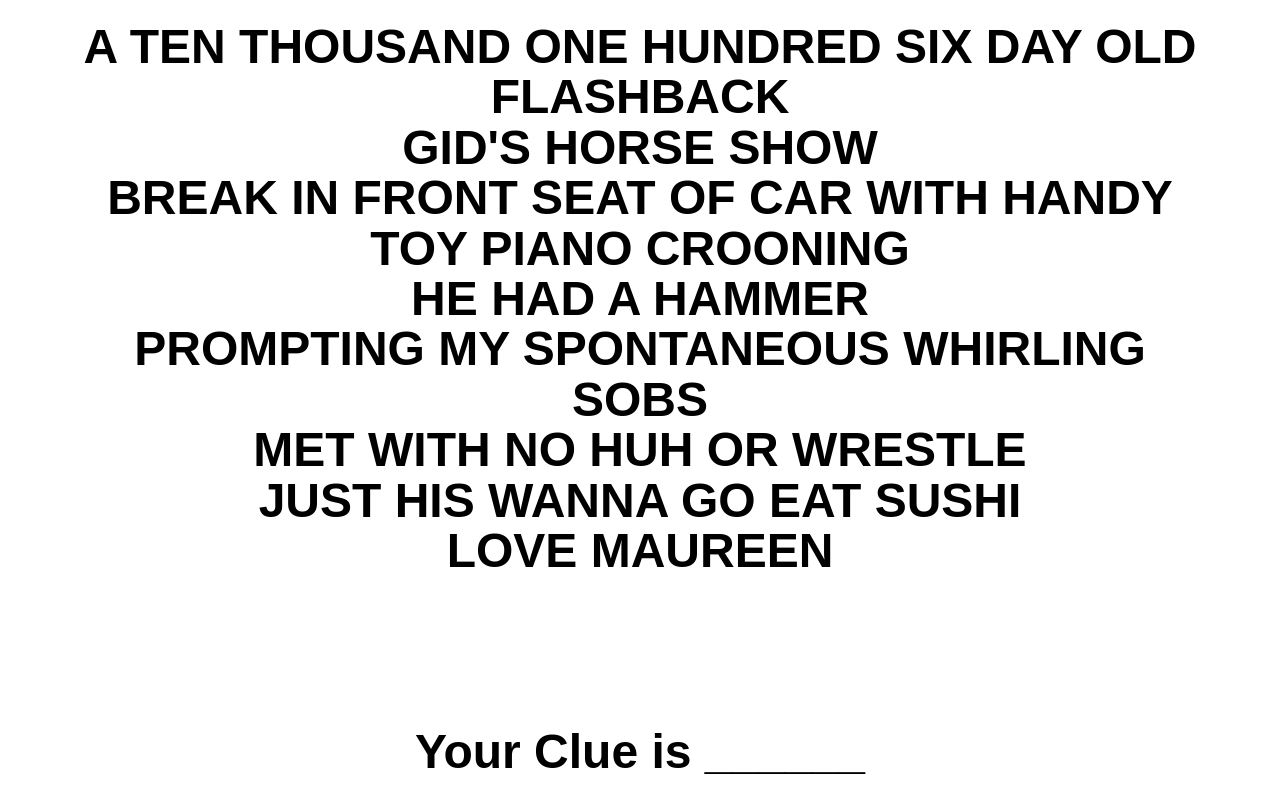
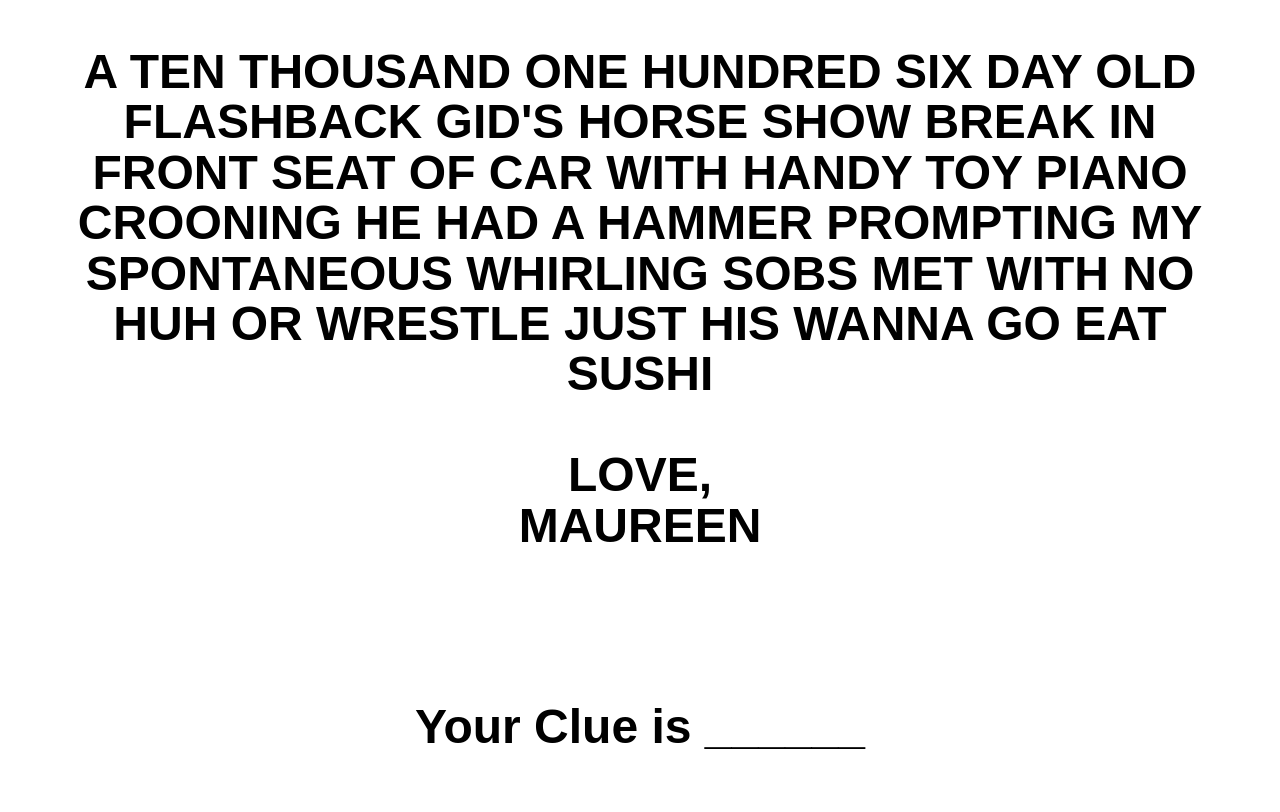
Before and after one commit to shwizle/gideon-04, a plain HTML site: page break-in-front-seat-of-car-with-handy-toy-piano-crooning-he-had-a-hammer-prompting-my-spontaneous-whirling-sobs-met-with-no-huh-or-wrestle-just-his-wanna-go-eat-sushi/index.html in a window 1280 px wide. Shown: the top 812 px of the page. Drawn offline with Linux system fonts and the light colour scheme.

Commit message:
Update index.html

```diff
--- a/break-in-front-seat-of-car-with-handy-toy-piano-crooning-he-had-a-hammer-prompting-my-spontaneous-whirling-sobs-met-with-no-huh-or-wrestle-just-his-wanna-go-eat-sushi/index.html
+++ b/break-in-front-seat-of-car-with-handy-toy-piano-crooning-he-had-a-hammer-prompting-my-spontaneous-whirling-sobs-met-with-no-huh-or-wrestle-just-his-wanna-go-eat-sushi/index.html
@@ -31,13 +31,10 @@
 
 
 
-A TEN THOUSAND ONE HUNDRED SIX DAY OLD FLASHBACK<br>
-GID'S HORSE SHOW <br>
-BREAK IN FRONT SEAT OF CAR WITH HANDY TOY PIANO CROONING<br> HE HAD A HAMMER <br>
-PROMPTING MY SPONTANEOUS WHIRLING SOBS<br>
-MET WITH NO HUH OR WRESTLE<br>
-JUST HIS WANNA GO EAT SUSHI<br>
-LOVE MAUREEN <br>
+A TEN THOUSAND ONE HUNDRED SIX DAY OLD FLASHBACK GID'S HORSE SHOW BREAK IN FRONT SEAT OF CAR WITH HANDY TOY PIANO CROONING HE HAD A HAMMER
+PROMPTING MY SPONTANEOUS WHIRLING SOBS MET WITH NO HUH OR WRESTLE JUST HIS WANNA GO EAT SUSHI<br><br>
+LOVE,<br>
+    MAUREEN <br>
     <br>
     <br>
     <br>
```
